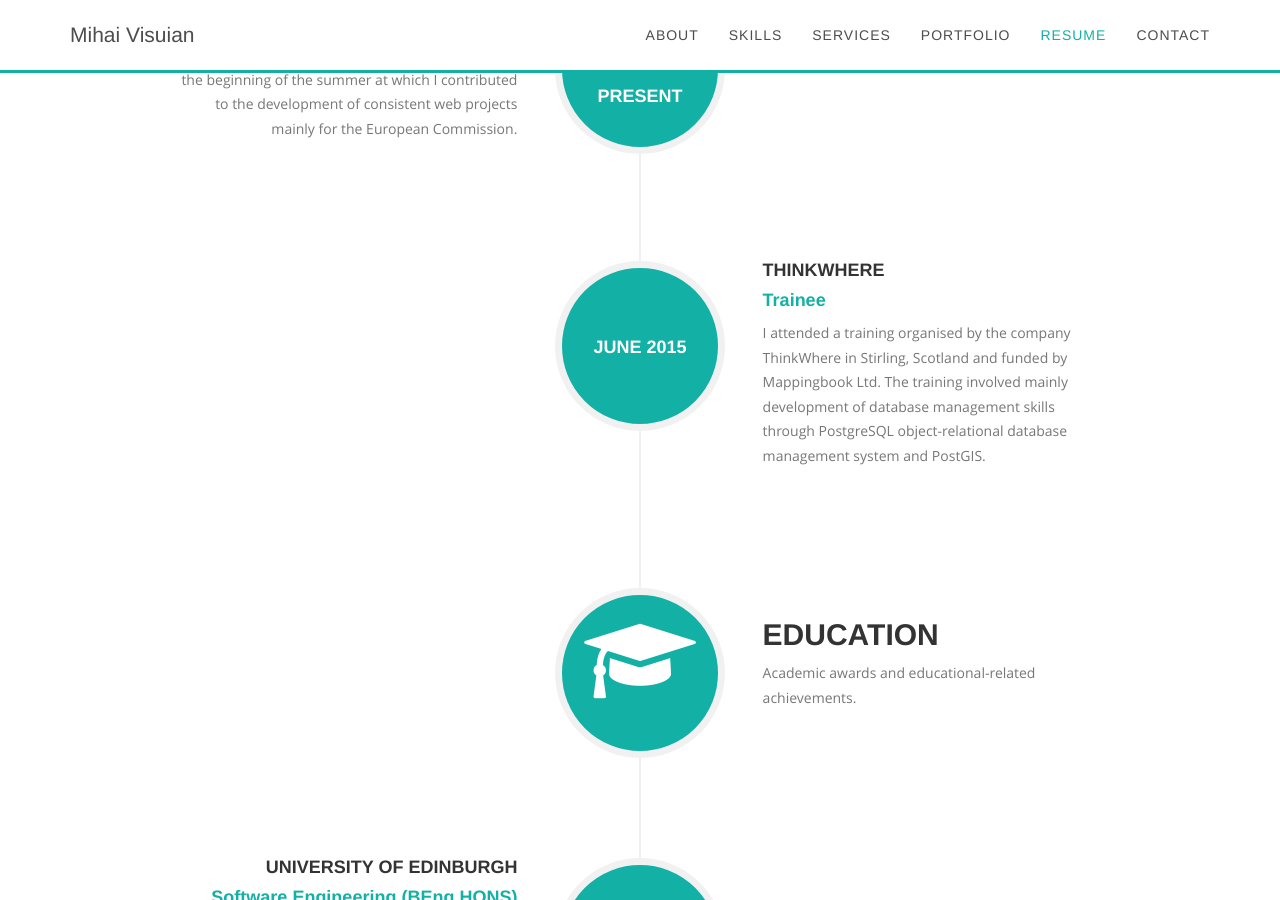
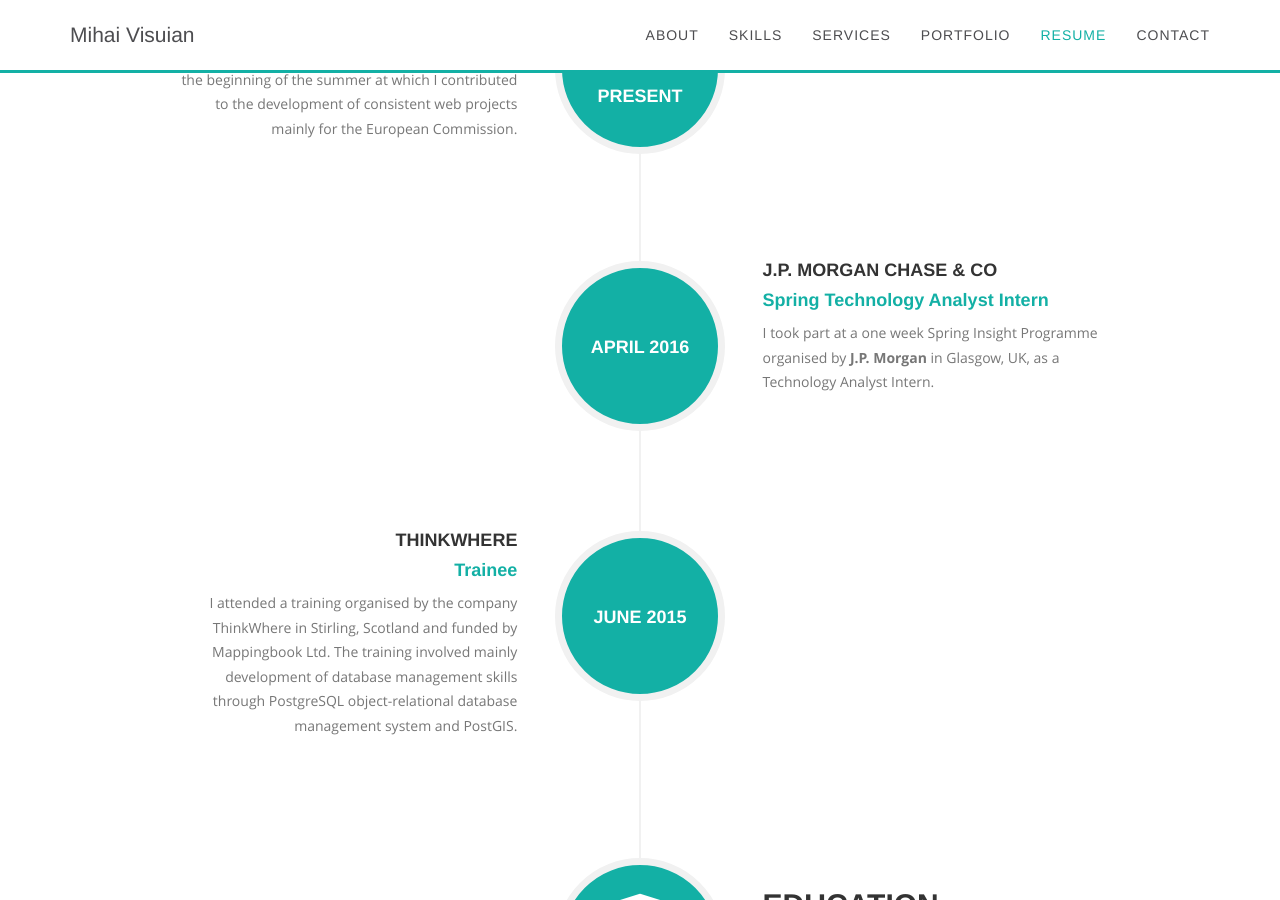
Before and after one commit to MihaiVisu/mihaivisu.github.io, a Jekyll site: the page index.html, which Jekyll copies as it is, in a window 1280 px wide and 900 px high, scrolled down 5529 px. Built offline with Jekyll 4.4.1, drawn with Linux system fonts in a browser that asks for light colours; some web fonts are replaced.

```diff
--- a/index.html
+++ b/index.html
@@ -239,8 +239,7 @@
                 </div>
                 <div class="row text-center">
                     <div class="col-md-3 wow fadeInDown animated">
-                        <i class="fa fa-lightbulb-o fa-4x">
-                        </i>
+                        <i class="fa fa-lightbulb-o fa-4x"></i>
                         <h4 class="service-heading">Data Structures and Algorithms</h4>
                         <p class="text-muted">
                             Through my High School and academic years I have taken part
@@ -250,8 +249,7 @@
                         </p>
                     </div>
                     <div class="col-md-3 wow fadeInUp animated">
-                        <i class="fa fa-industry fa-4x">
-                        </i>
+                        <i class="fa fa-industry fa-4x"></i>
                         <h4 class="service-heading">Backend development</h4>
                         <p class="text-muted">
                             I have enhanced backend development skills especially in
@@ -260,17 +258,15 @@
                         </p>
                     </div>
                     <div class="col-md-3 wow fadeInDown animated">
-                        <i class="fa fa-database fa-4x">
-                        </i>
+                        <i class="fa fa-database fa-4x"></i>
                         <h4 class="service-heading">Database design</h4>
                         <p class="text-muted">
                             Enhanced experience in database management and data analysis,
                             including PostgresSQL, PostGIS, PgAdmin, MySQL.
-                        </p>
+			</p>
                     </div>
                     <div class="col-md-3 wow fadeInUp animated">
-                        <i class="fa fa-desktop fa-4x">
-                        </i>
+                        <i class="fa fa-desktop fa-4x"></i>
                         <h4 class="service-heading">Front-end development</h4>
                         <p class="text-muted">
                             Experience in front-end development, namely Javascript, HTML, CSS,
@@ -373,7 +369,7 @@
                     <div class="col-lg-12">
                         <ul class="timeline">
 
-                        <!-- exprience -->
+                            <!-- exprience -->
                             <li class="timeline-inverted">
                                 <div class="timeline-image wow zoomIn animated">
                                     <span class="ico">
@@ -417,11 +413,31 @@
                             <li class="timeline-inverted">
                                 <div class="timeline-image wow zoomIn animated">
                                     <h4>
+                                        <br>April 2016
+                                    </h4>
+                                </div>
+                                <div class="timeline-panel wow fadeInRight animated">
+                                    <div class="timeline-heading">
+                                        <h4>J.P. Morgan Chase & Co</h4>
+                                        <h4 class="subheading">Spring Technology Analyst Intern</h4>
+                                    </div>
+                                    <div class="timeline-body">
+                                        <p class="text-muted">
+                                            I took part at a one week Spring Insight Programme
+                                            organised by <b>J.P. Morgan</b> in Glasgow,
+                                            UK, as a Technology Analyst Intern.
+                                        </p>
+                                    </div>
+                                </div>
+                            </li>
+                            <li>
+                                <div class="timeline-image wow zoomIn animated">
+                                    <h4>
                                         <br>
                                         June 2015
                                     </h4>
                                 </div>
-                                <div class="timeline-panel wow fadeInRight animated">
+                                <div class="timeline-panel wow fadeInLeft animated">
                                     <div class="timeline-heading">
                                         <h4>ThinkWhere</h4>
                                         <h4 class="subheading">Trainee</h4>
```
Also changed, not shown: other parts of index.html (+9 -0 lines).
